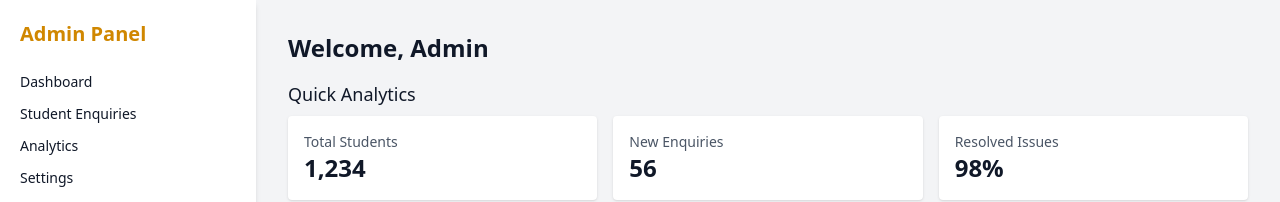
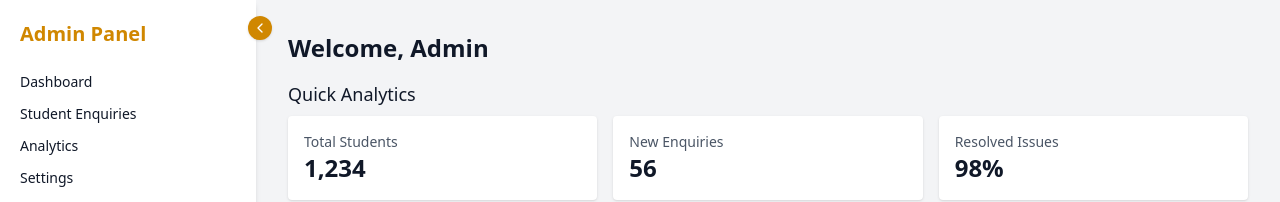
Before and after one commit to fRanklinscoT/skipq-demo, a React (Vite) app: page /admin in a window 1280 px wide. Shown: the top 202 px of the page. Built offline with nearby package versions, Linux system fonts and the light colour scheme.

Commit message:
Initial dashboard setup with dynamic cards and attempted to fix user login, added a button to collapse the side nav

```diff
--- a/src/components/Admin.jsx
+++ b/src/components/Admin.jsx
@@ -1,10 +1,25 @@
-import React from 'react';
+import React, { useState } from 'react';
 import { Link } from 'react-router-dom';
+import { FiChevronLeft, FiChevronRight } from 'react-icons/fi';
 
 export default function AdminDashboard() {
+  const [isCollapsed, setIsCollapsed] = useState(false);
+
+  const toggleSidebar = () => setIsCollapsed(prev => !prev);
+
   return (
     <div className="min-h-screen flex bg-gray-100 dark:bg-gray-800 text-gray-900 dark:text-white">
-      <aside className="w-64 bg-white dark:bg-gray-900 p-5 shadow-md">
+        {/* Sidebar */}
+      <aside className={`transition-all duration-300 ${isCollapsed ? 'w-16' : 'w-64'} bg-white dark:bg-gray-900 p-5 shadow-md relative`}>
+        <button
+          onClick={toggleSidebar}
+          className="absolute -right-4 top-4 bg-yellow-600 text-white p-1 rounded-full shadow"
+        >
+          {isCollapsed ? <FiChevronRight /> : <FiChevronLeft />}
+        </button>
+
+        {!isCollapsed && (
+          <>
             <h2 className="text-xl font-bold mb-6 text-yellow-600">Admin Panel</h2>
             <nav className="flex flex-col space-y-3 text-sm">
               <Link to="/admin" className="hover:text-yellow-500">Dashboard</Link>
@@ -12,7 +27,10 @@ export default function AdminDashboard() {
               <Link to="/admin/analytics" className="hover:text-yellow-500">Analytics</Link>
               <Link to="/admin/settings" className="hover:text-yellow-500">Settings</Link>
             </nav>
+          </>
+        )}
       </aside>
+      {/* Main Content */}
       <main className="flex-1 p-8">
         <h1 className="text-2xl font-semibold mb-4">Welcome, Admin</h1>
         <section className="mb-8">
```
Lines whose indentation alone changed are shown as unchanged.
